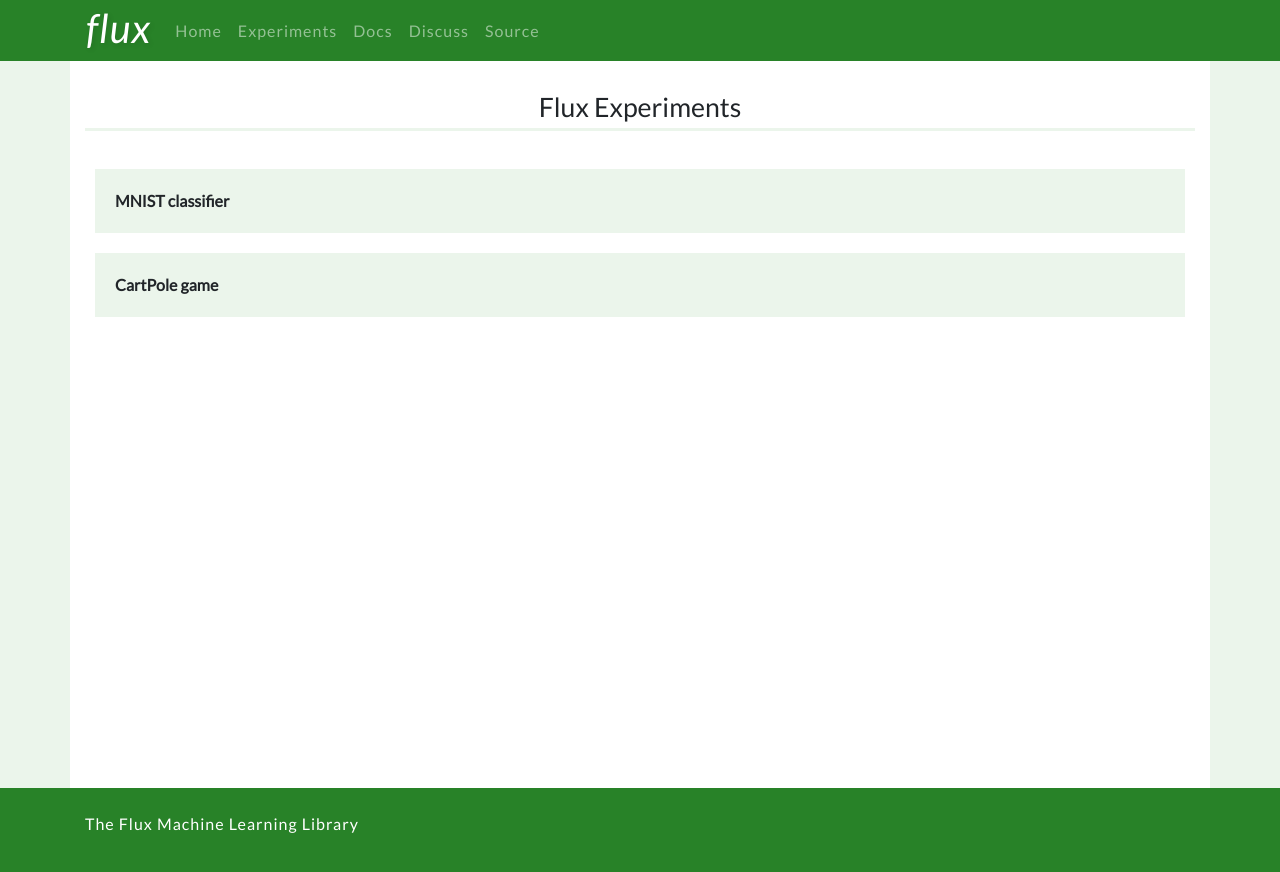
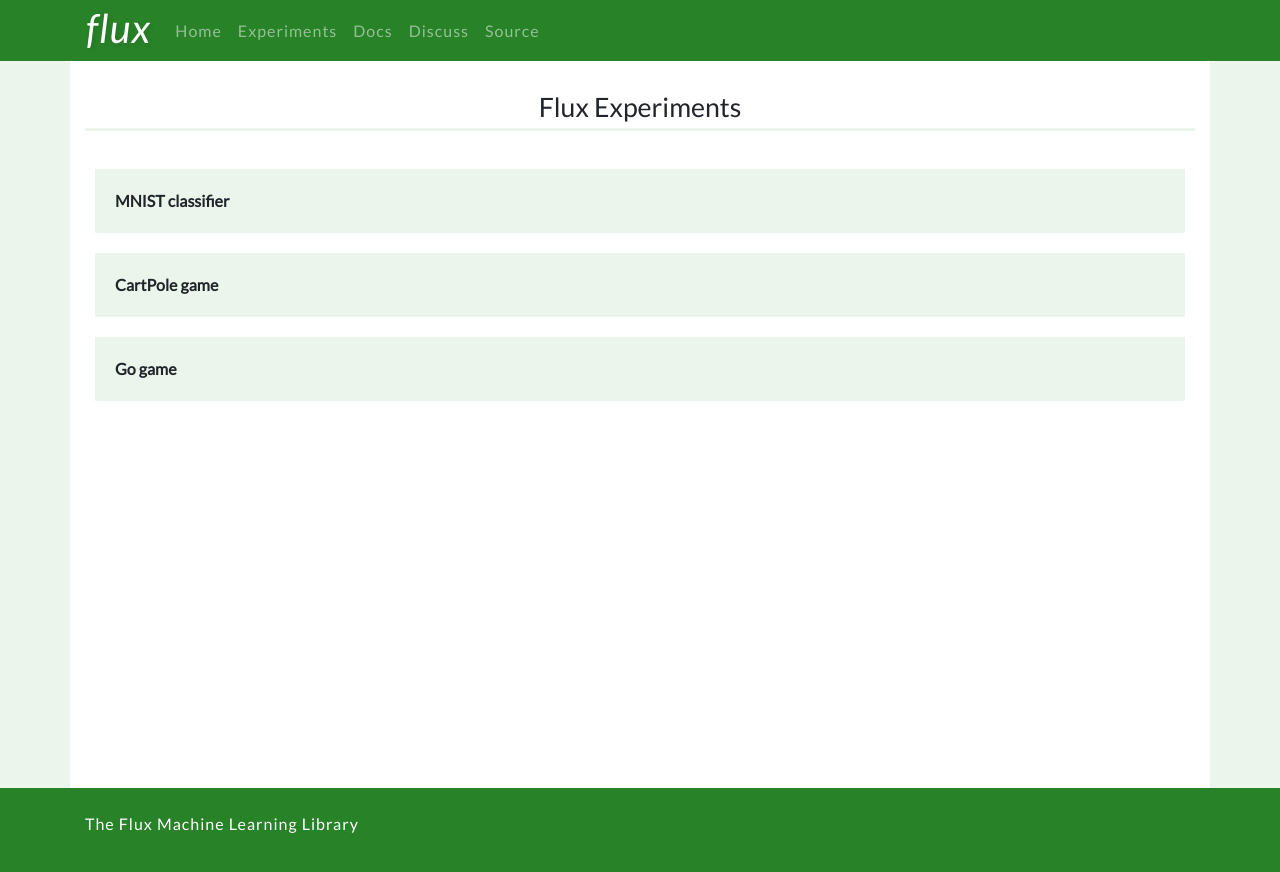
Before and after one commit to FluxML/fluxml.github.io, a Jekyll site: the page built from experiments/index.html, in a window 1280 px wide. Shown: the top 872 px of the page. Built offline with Jekyll 4.4.1, drawn with Linux system fonts in a browser that asks for light colours; nearby versions of some CDN libraries.

Commit message:
added to experiments list

```diff
--- a/experiments/index.html
+++ b/experiments/index.html
@@ -8,6 +8,7 @@ layout: default
     <ul class="demo-menu">
       <li><p><a href="mnist/">MNIST classifier</a></p></li>
       <li><p><a href="cartPole/">CartPole game</a></p></li>
+      <li><p><a href="go/">Go game</a></p></li>
     </ul>
   </div>
 </div>
```
